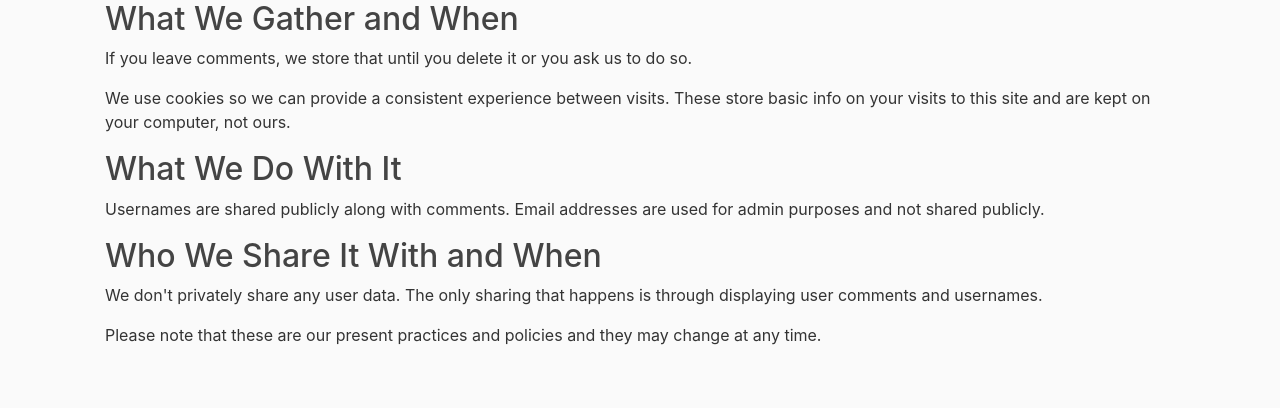
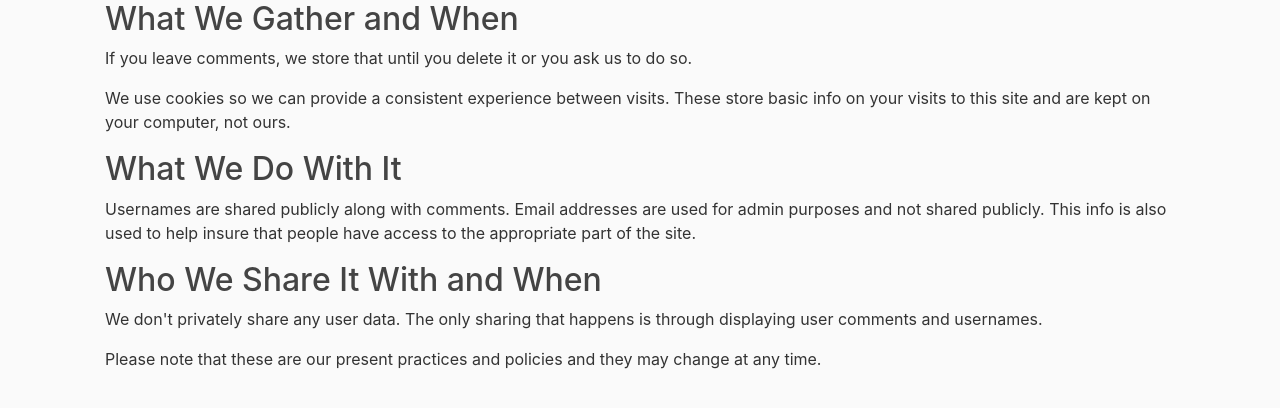
Before and after one commit to brilliantimagery/brilliantimagery_site, a Django app: page /account/privacy-policy in a window 1280 px wide. Shown: the part 136-544 px from the top of the page. Run offline with Django 3.2, Linux system fonts and the light colour scheme; some libraries are stand-ins or nearby versions.

Commit message:
basic privacy policy written

```diff
--- a/account/templates/account/privacy_policy.html
+++ b/account/templates/account/privacy_policy.html
@@ -10,7 +10,7 @@
         <p>If you leave comments, we store that until you delete it or you ask us to do so.</p>
         <p>We use cookies so we can provide a consistent experience between visits. These store basic info on your visits to this site and are kept on your computer, not ours.</p>
         <h2>What We Do With It</h2>
-        <p>Usernames are shared publicly along with comments. Email addresses are used for admin purposes and not shared publicly.</p>
+        <p>Usernames are shared publicly along with comments. Email addresses are used for admin purposes and not shared publicly. This info is also used to help insure that people have access to the appropriate part of the site.</p>
         <h2>Who We Share It With and When</h2>
         <p>We don't privately share any user data. The only sharing that happens is through displaying user comments and usernames.</p>
         <p>Please note that these are our present practices and policies and they may change at any time.</p>
```
